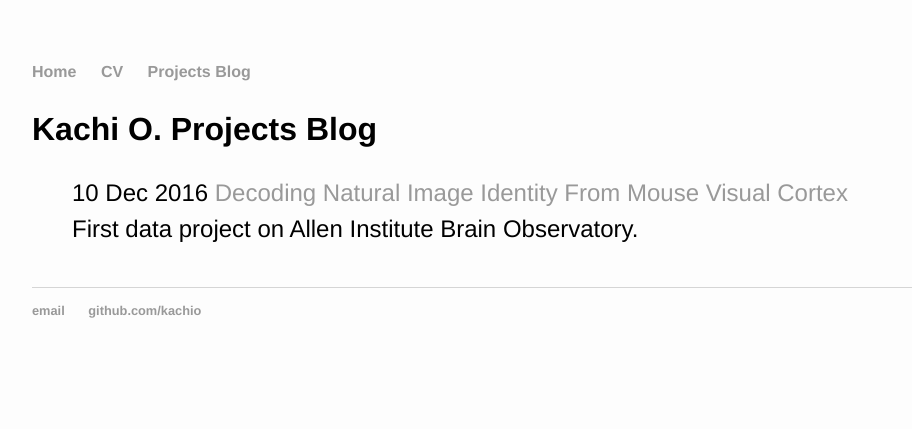
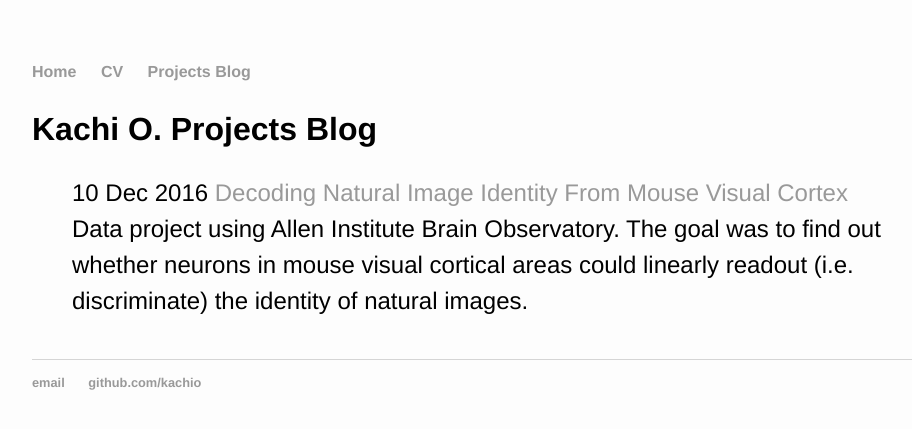
Before and after one commit to kachiO/kachio.github.io, a Jekyll site: the page built from blog/index.html, in a window 1280 px wide. Shown: the top 429 px of the page, without its empty margins (160-1072 px from the left). Built offline with Jekyll 4.4.1, drawn with Linux system fonts in a browser that asks for light colours.

Commit message:
Update 2016-12-10-Decoding-Identity-of-Natural-Images.markdown

```diff
--- a/_posts/2016-12-10-Decoding-Identity-of-Natural-Images.markdown
+++ b/_posts/2016-12-10-Decoding-Identity-of-Natural-Images.markdown
@@ -3,7 +3,7 @@ layout: post
 title: "Decoding Natural Image Identity From Mouse Visual Cortex"
 comments: true
 date: 2016-12-10
-excerpt: "First data project on Allen Institute Brain Observatory."
+excerpt: "Data project using Allen Institute Brain Observatory. The goal was to find out whether neurons in mouse visual cortical areas could linearly readout (i.e. discriminate) the identity of natural images."
 mathjax: true
 ---
 
```
